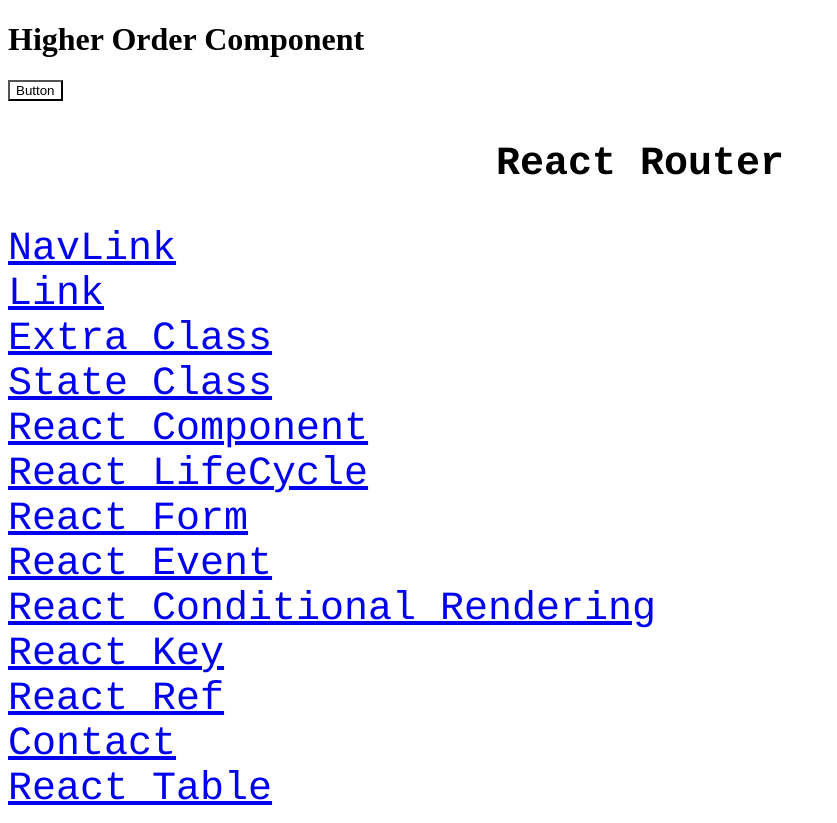
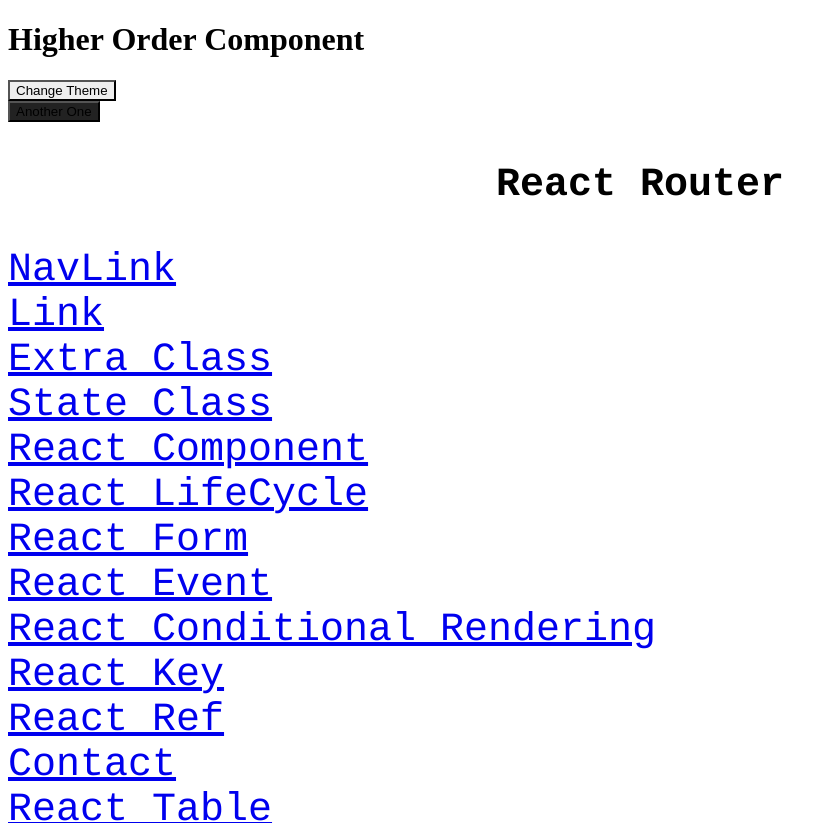
Before and after one commit to Infantsabin/practice-ReactBasics, a React (Vite) app: page / in a window 1280 px wide. Shown: the top 823 px of the page, without its empty margins (0-837 px from the left). Built offline with nearby package versions, Linux system fonts and the light colour scheme.

Commit message:
React context in multiple component - Infant Sabin

```diff
--- /dev/null
+++ b/Context/theme-context.js
@@ -0,0 +1,16 @@
+import React from 'react'
+
+export const themes = {
+  light: {
+    foreground: '#000000',
+    background: '#eeeeee'
+  },
+  dark: {
+    foreground: '#ffffff',
+    background: '#222222'
+  }
+}
+
+export const ThemeContext = React.createContext(
+  themes.dark
+)
--- /dev/null
+++ b/Context/themed-button.js
@@ -0,0 +1,19 @@
+import React, { Component } from 'react'
+import { ThemeContext } from './theme-context'
+
+class ThemedButton extends Component {
+  render () {
+    let props = this.props
+    let theme = this.context
+    console.log(theme, this.context)
+    return (
+      <button
+        {...props}
+        style={{ backgroundColor: theme.background }}
+      />
+    )
+  }
+}
+ThemedButton.contextType = ThemeContext
+
+export default ThemedButton
--- a/ReactContext.js
+++ b/ReactContext.js
@@ -1,43 +1,42 @@
 import React, { Component } from 'react'
-const ThemeContext = React.createContext('light')
+import { ThemeContext, themes } from './Context/theme-context'
+import ThemedButton from './Context/themed-button'
 
-class ReactContext extends React.Component {
+class ReactContext extends Component {
+  constructor (props) {
+    super(props)
+    this.state = {
+      theme: themes.light
+    }
+    this.toggleTheme = () => {
+      this.setState(state => ({
+        theme:
+        state.theme === themes.dark ? themes.light : themes.dark
+      }))
+    }
+  }
+
   render () {
     return (
-      <ThemeContext.Provider value='dark'>
-        <Toolbar />
-      </ThemeContext.Provider>
+      <React.Fragment>
+        <ThemeContext.Provider value={this.state.theme}>
+          <Toolbar changeTheme={this.toggleTheme} />
+        </ThemeContext.Provider>
+        <section>
+          <ThemedButton>Another One</ThemedButton>
+        </section>
+      </React.Fragment>
+
     )
   }
 }
 
 function Toolbar (props) {
   return (
-    <React.Fragment>
-      <ThemeButton />
-    </React.Fragment>
+    // <React.Fragment>
+    <ThemedButton onClick={props.changeTheme} >Change Theme</ThemedButton>
+    // </React.Fragment>
   )
 }
 
-class ThemeButton extends React.Component {
-  render () {
-    return (
-      <button
-        style={
-          {
-            backgroundColor: this.context === 'dark' ? '#FFFFFF' : '#000000'
-          }
-        }
-        onClick={
-          e => {
-
-          }
-        }
-      >Button</button>
-    )
-  }
-}
-
-ThemeButton.contextType = ThemeContext
-
 export default ReactContext
```
